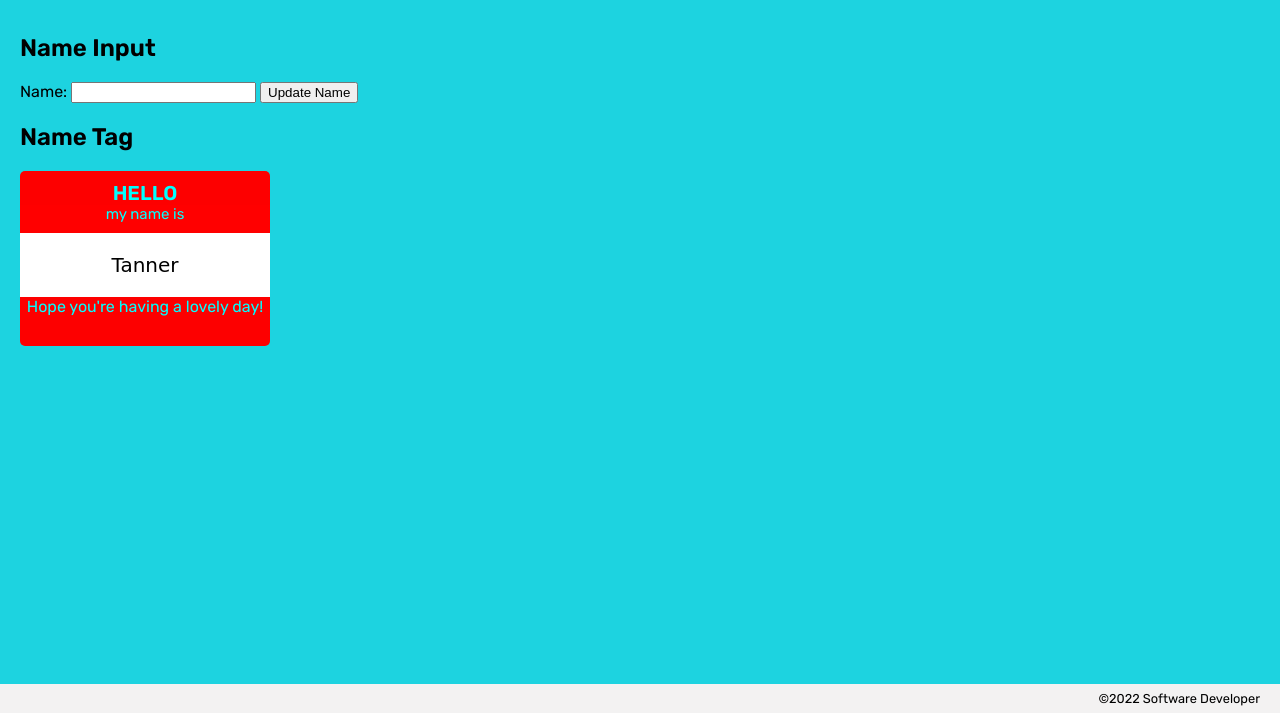
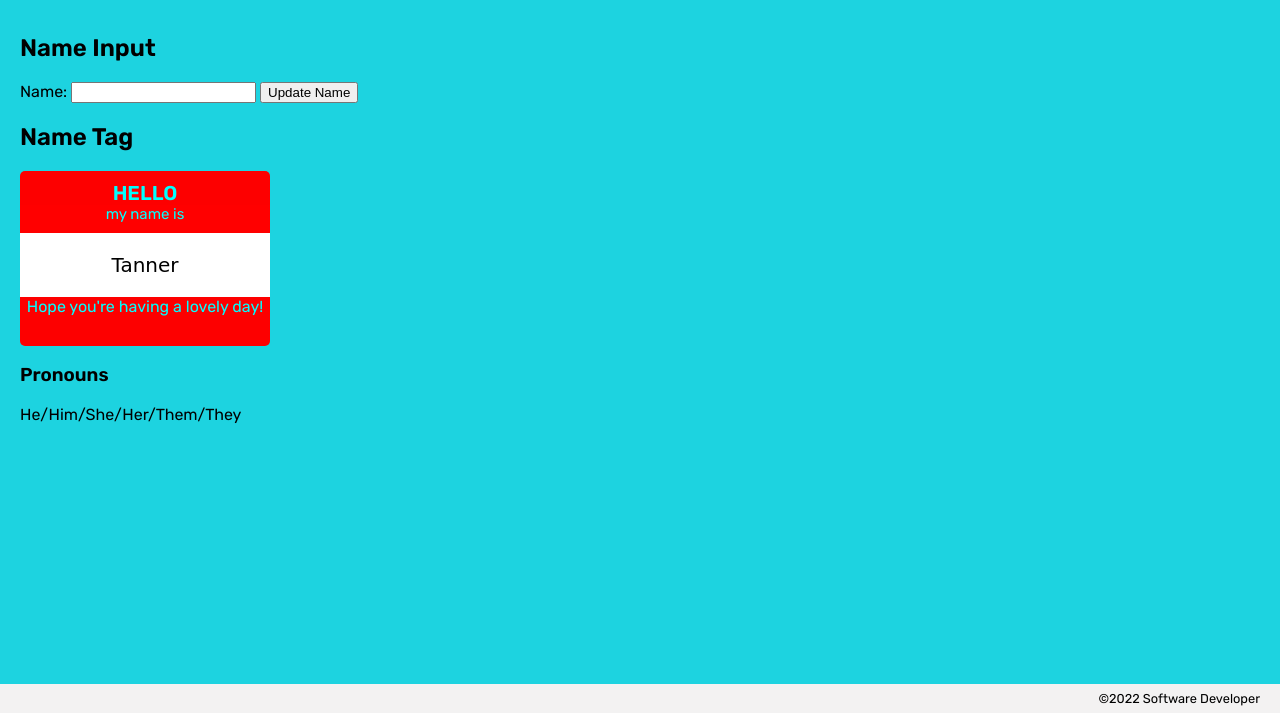
Before and after one commit to TannerRichards990/Name-Tag-2, a plain HTML site: page index.html in a window 1280 px wide. Shown: the part 87-800 px from the top of the page. Drawn offline with Linux system fonts and the light colour scheme.

Commit message:
trying to add pronoun selector, still having trouble with that

```diff
--- a/index.html
+++ b/index.html
@@ -47,6 +47,15 @@
             </p>
         </section>
 
+        <section>
+            <h3>Pronouns</h3>
+            <p id="pronouns">
+                <span id="pronoun-display">He/Him/She/Her/Them/They</span>
+
+            </p>
+
+        </section>
+
     </main>
 
     <footer>&copy;2022 Software Developer</footer>
```
